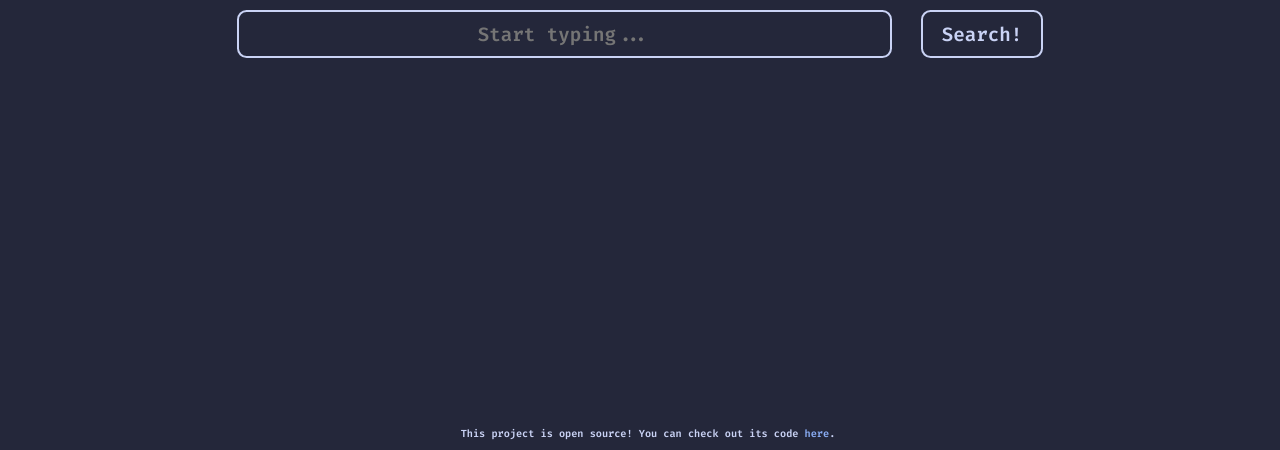
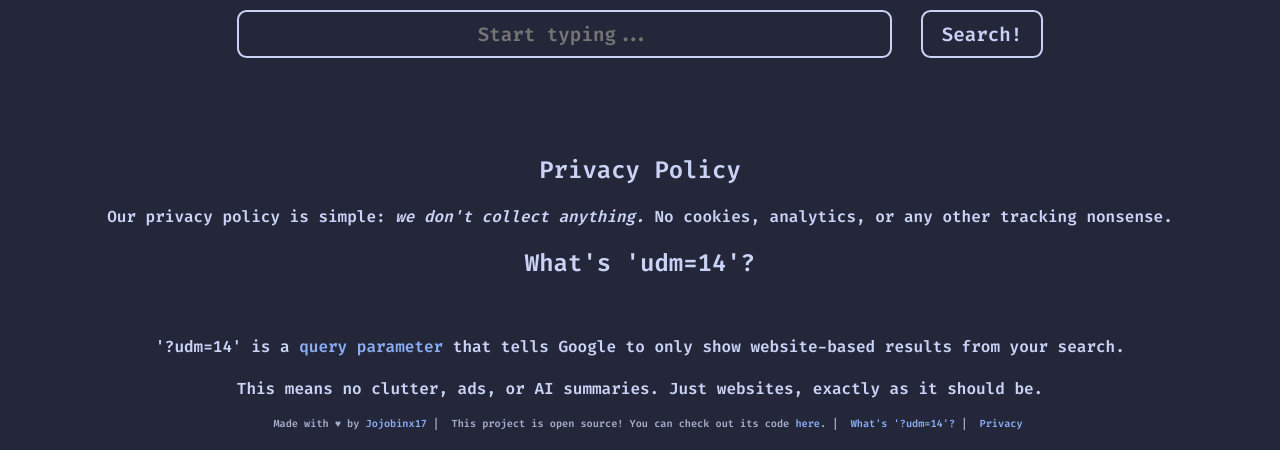
Before and after one commit to Jojobinx17/search, a plain HTML site: page index.html in a window 1280 px wide. Shown: the part 350-800 px from the top of the page. Drawn offline with Linux system fonts and the light colour scheme.

Commit message:
added more footer stuff

```diff
--- a/index.html
+++ b/index.html
@@ -28,12 +28,26 @@
         </form>
 
         <div id="message" class="message"></div>
-
-        <!-- <div class="subtitle">google is good again</div> -->
     </main>
 
+    <modal id="modal-privacy">
+        <h2>Privacy Policy</h2>
+        <p>
+            Our privacy policy is simple: <i>we don't collect anything.</i> No cookies, analytics, or any other tracking nonsense. <br />
+        </p>
+    </modal>
+    <modal id="modal-about">
+        <h2>What's 'udm=14'?</h2> <br />
+        <p>
+            '?udm=14' is a <a target="_blank" href="https://en.wikipedia.org/wiki/Query_string">query parameter</a> that tells Google to only show website-based results from your search. <br /> <br /> This means no clutter, ads, or AI summaries. Just websites, exactly as it should be.
+        </p>
+    </modal>
+
     <footer>
-        <p>This project is open source! You can check out its code <a href="https://github.com/jojobinx17/udm14">here</a>.</p>
+        Made with ♥ by <a target="_blank" href="https://github.com/jojobinx17">Jojobinx17</a>&nbsp;|&nbsp;
+        This project is open source! You can check out its code <a target="_blank" href="https://github.com/jojobinx17/search">here</a>.&nbsp;|&nbsp;
+        <a href="javascript:alert('TBA, sorry.')">What's '?udm=14'?</a>&nbsp;|&nbsp;
+        <a href="javascript:alert('We don\'t collect anything. Simple as that!')">Privacy</a>
     </footer>
 
 </body>
--- a/styles.css
+++ b/styles.css
@@ -135,4 +135,5 @@ footer {
     position: fixed;
     bottom: 0;
     width: 100%;
+    padding: 0 0 2em 0;
 }
```
